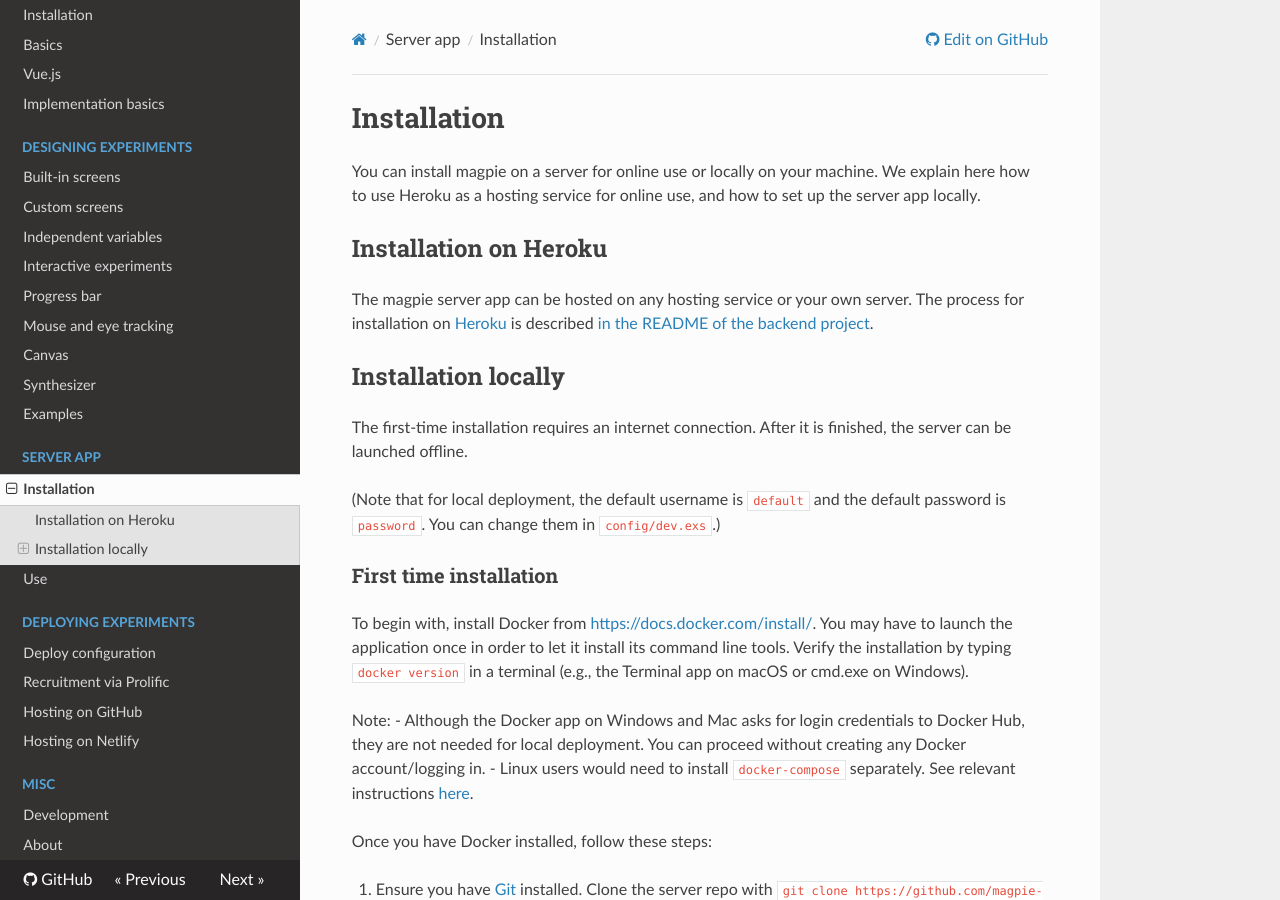
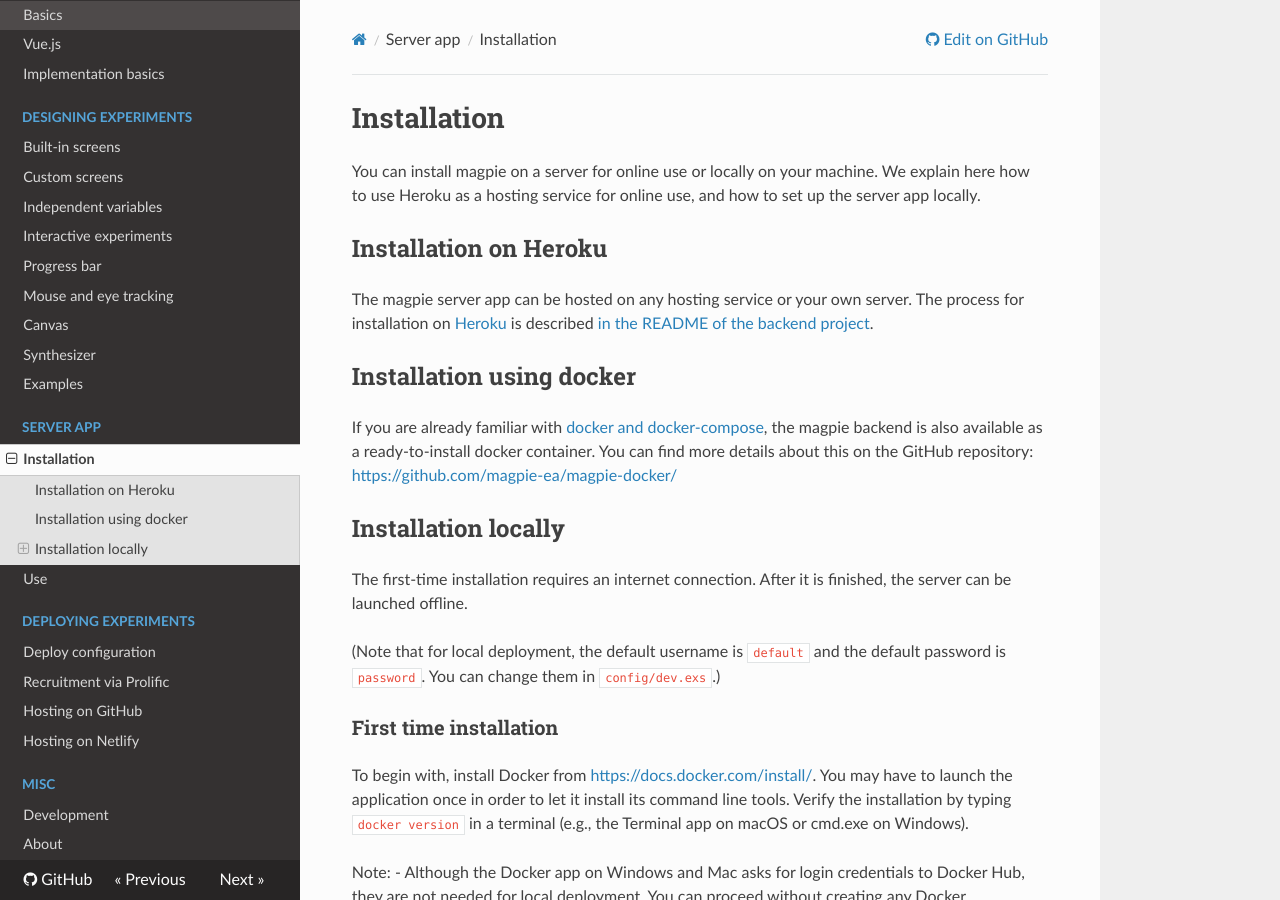
Before and after one commit to magpie-ea/magpie-v3-docs, an MkDocs documentation site: the page built from docs/02_using_the_server_app/01_installation.md, in a window 1280 px wide and 900 px high. Built offline with MkDocs 1.6.1, drawn with Linux system fonts in a browser that asks for light colours.

Commit message:
server app/installation: Mention docker image

```diff
--- a/docs/02_using_the_server_app/01_installation.md
+++ b/docs/02_using_the_server_app/01_installation.md
@@ -6,6 +6,11 @@
 
 The magpie server app can be hosted on any hosting service or your own server. The process for
 installation on [Heroku](https://www.heroku.com/) is described [in the README of the backend project](https://github.com/magpie-ea/magpie-backend#deployment-with-heroku).
+
+## Installation using docker
+
+If you are already familiar with [docker and docker-compose](https://docs.docker.com/), the magpie backend is also available
+as a ready-to-install docker container. You can find more details about this on the GitHub repository: <https://github.com/magpie-ea/magpie-docker/>
 
 ## Installation locally
 
```
